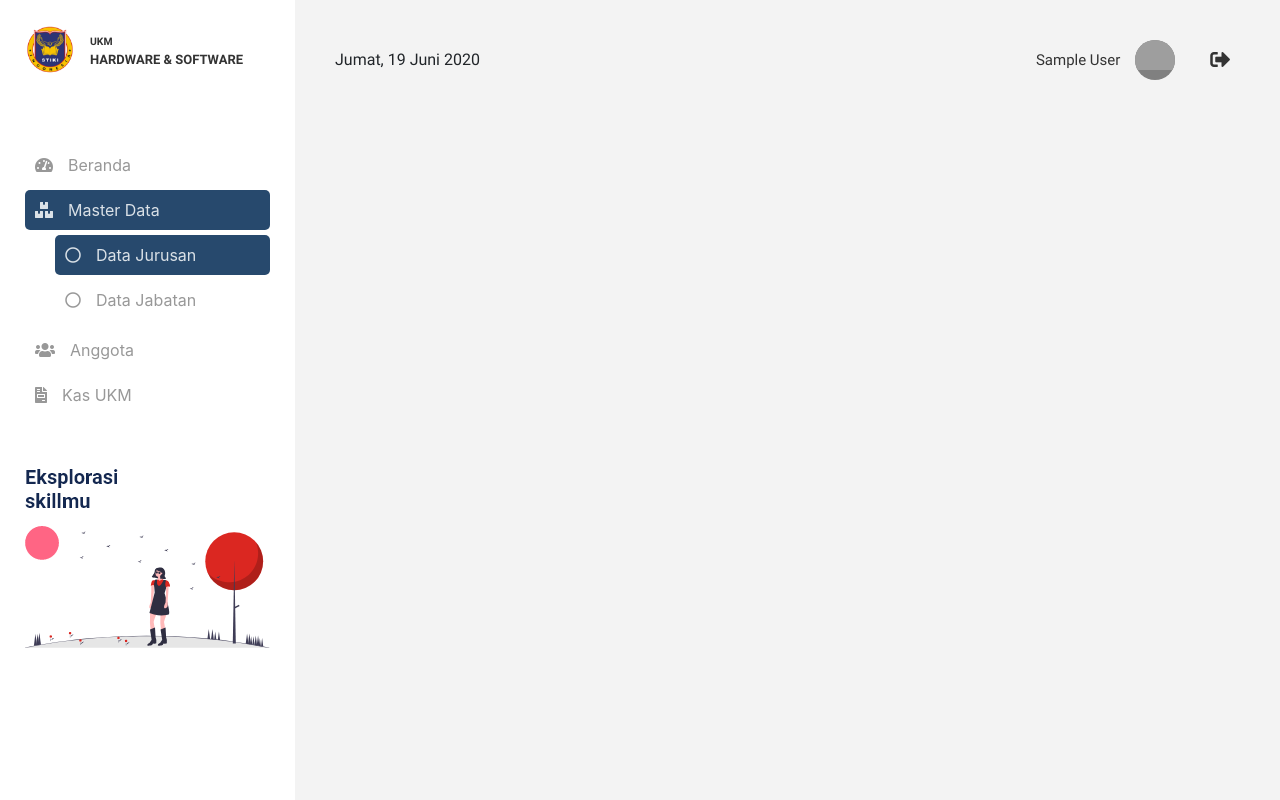
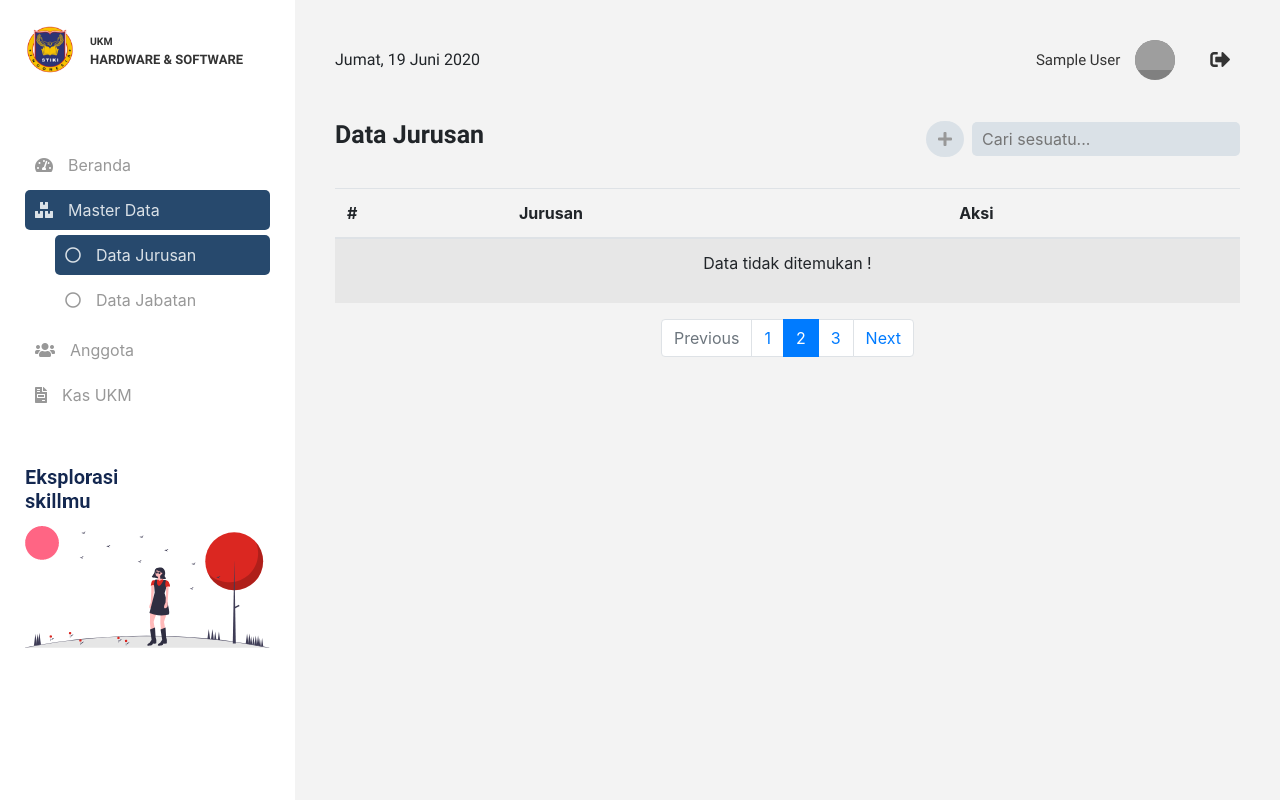
Before and after one commit to gedeyoga/kasukmhs, a PHP site: page /project/jurusan/index.php in a window 1280 px wide. Run offline with PHP 8.4, Linux system fonts and the light colour scheme; the visitor is signed in with stand-in values (Sample User, id 1); data that the repository does not hold is empty; grey boxes are pictures that could not be loaded.

Commit message:
membuat crud jurusan

```diff
--- a/jurusan/index.php
+++ b/jurusan/index.php
@@ -10,6 +10,137 @@
 	include "../template/header.php";
 	include "../template/sidebar.php";
 
-	include "../template/footer.php";
+	$search = "";
+	if (isset($_GET['search'])) {
+		$search .= "WHERE namaJrs LIKE '%".$_GET['search']."%'";
+	}
+	$fetch = mysqli_query($conn , "SELECT * FROM jurusan ".$search." ORDER BY idJrs DESC");
 
- ?>
+?>
+<div class="data">
+	<div class="title d-flex justify-content-between">
+		<h3>Data <?= $menu ?></h3>
+		<div class="d-flex align-items-center">
+			<button class="btn btn-primary btn-radius" data-toggle="modal" data-target="#formTambah"><i class="fas fa-plus"></i></button>
+			<div class="search ml-2">
+				<form name="formSearch" method="get" acction="<?= $base_url ?>jurusan/index.php">
+					<input type="text" name="search" placeholder="Cari sesuatu...">
+				</form>
+			</div>
+		</div>
+	</div>
+	<table class="table table-striped">
+	  <thead>
+	    <tr>
+	      <th scope="col">#</th>
+	      <th scope="col">Jurusan</th>
+	      <th scope="col">Aksi</th>
+	    </tr>
+	  </thead>
+	  <tbody>
+	    <?php
+	    	if (mysqli_num_rows($fetch) > 0) :
+	    		$no = 1;
+	    		while($data = mysqli_fetch_array($fetch)) :
+	    		?>
+	    			<tr>
+				      <th scope="row"><?= $no ?></th>
+				      <td><?= $data['namaJrs'] ?></td>
+				      <td>
+				      	<button class="btn btn-primary btn-sm" onclick="edit(<?= $data['idJrs'] ?>)" data-toggle="modal" data-target="#formEdit"><i class="fas fa-pencil-alt"></i></button>
+				      	<a class="btn btn-danger btn-sm" href="<?= $base_url ?>jurusan/proses/delete.php?id=<?= $data['idJrs'] ?>"><i class="fas fa-trash"></i></a>
+				      </td>
+				    </tr>
+	    		<?php
+	    			$no++;
+	    		endwhile;
+	    	else :
+	    ?>
+			<tr>
+				<td colspan="3"><p align="center">Data tidak ditemukan !</p></td>
+			</tr>
+	    <?php endif; ?>
+	  </tbody>
+	</table>
+	<nav aria-label="...">
+		<ul class="pagination justify-content-center">
+			<li class="page-item disabled">
+			  <span class="page-link">Previous</span>
+			</li>
+			<li class="page-item"><a class="page-link" href="#">1</a></li>
+			<li class="page-item active" aria-current="page">
+			  <span class="page-link">
+			    2
+			    <span class="sr-only">(current)</span>
+			  </span>
+			</li>
+			<li class="page-item"><a class="page-link" href="#">3</a></li>
+			<li class="page-item">
+			  <a class="page-link" href="#">Next</a>
+			</li>
+		</ul>
+	</nav>
+</div>
+
+<!-- Modal FORM TAMBAH-->
+<div class="modal fade" id="formTambah" tabindex="-1" role="dialog" aria-labelledby="exampleModalLabel" aria-hidden="true">
+  <div class="modal-dialog modal-dialog-centered">
+    <div class="modal-content">
+      <div class="modal-header">
+        <h5 class="modal-title" id="exampleModalLabel">Tambah Data</h5>
+        <button type="button" class="close" data-dismiss="modal" aria-label="Close">
+          <span aria-hidden="true">&times;</span>
+        </button>
+      </div>
+      <form action="<?= $base_url ?>jurusan/proses/add-process.php" method="post">
+	      <div class="modal-body">
+			  <div class="form-group">
+			    <label>Nama Jurusan</label>
+			    <input name="namaJrs" type="text" class="form-control" placeholder="Contoh: Teknik Informatika" required>
+			  </div>
+	      </div>
+	      <div class="modal-footer">
+	        <input type="submit" name="submit" class="btn btn-primary" value="Tambah">
+	      </div>
+  	  </form>
+    </div>
+  </div>
+</div>
+
+<!-- Modal FORM EDIT-->
+<div class="modal fade" id="formEdit" tabindex="-1" role="dialog" aria-labelledby="exampleModalLabel" aria-hidden="true">
+  <div class="modal-dialog modal-dialog-centered">
+    <div class="modal-content">
+      <div class="modal-header">
+        <h5 class="modal-title" id="exampleModalLabel">Edit Data</h5>
+        <button type="button" class="close" data-dismiss="modal" aria-label="Close">
+          <span aria-hidden="true">&times;</span>
+        </button>
+      </div>
+      <form action="<?= $base_url ?>jurusan/proses/edit-process.php" method="post">
+	      <div class="modal-body">
+			  <div class="form-group">
+			    <label>Nama Jurusan</label>
+			    <input id="namaJrs" name="namaJrs" type="text" class="form-control" placeholder="Contoh: Teknik Informatika" required>
+			    <input id="idJrs" name="idJrs" type="hidden" class="form-control">
+			  </div>
+	      </div>
+	      <div class="modal-footer">
+	        <input type="submit" name="submit" class="btn btn-primary" value="Ubah Data">
+	      </div>
+  	  </form>
+    </div>
+  </div>
+</div>
+<script type="text/javascript">
+	function edit(id){
+		$.get("proses/edit.php", {id: id}) // request get -> menentukan nama url -> data yang dikirimkan
+				.done(function(data){
+					var objData = JSON.parse(data);
+					$('#namaJrs').val(objData.namaJrs);
+					$('#idJrs').val(objData.idJrs);
+				});
+	}
+</script>
+<?= alert(); ?>
+<?php include "../template/footer.php"; ?>
```
Also changed, not shown: jurusan/proses/add-process.php (added, +20 -0 lines), jurusan/proses/delete.php (added, +15 -0 lines), jurusan/proses/edit-process.php (added, +21 -0 lines), jurusan/proses/edit.php (added, +11 -0 lines).
